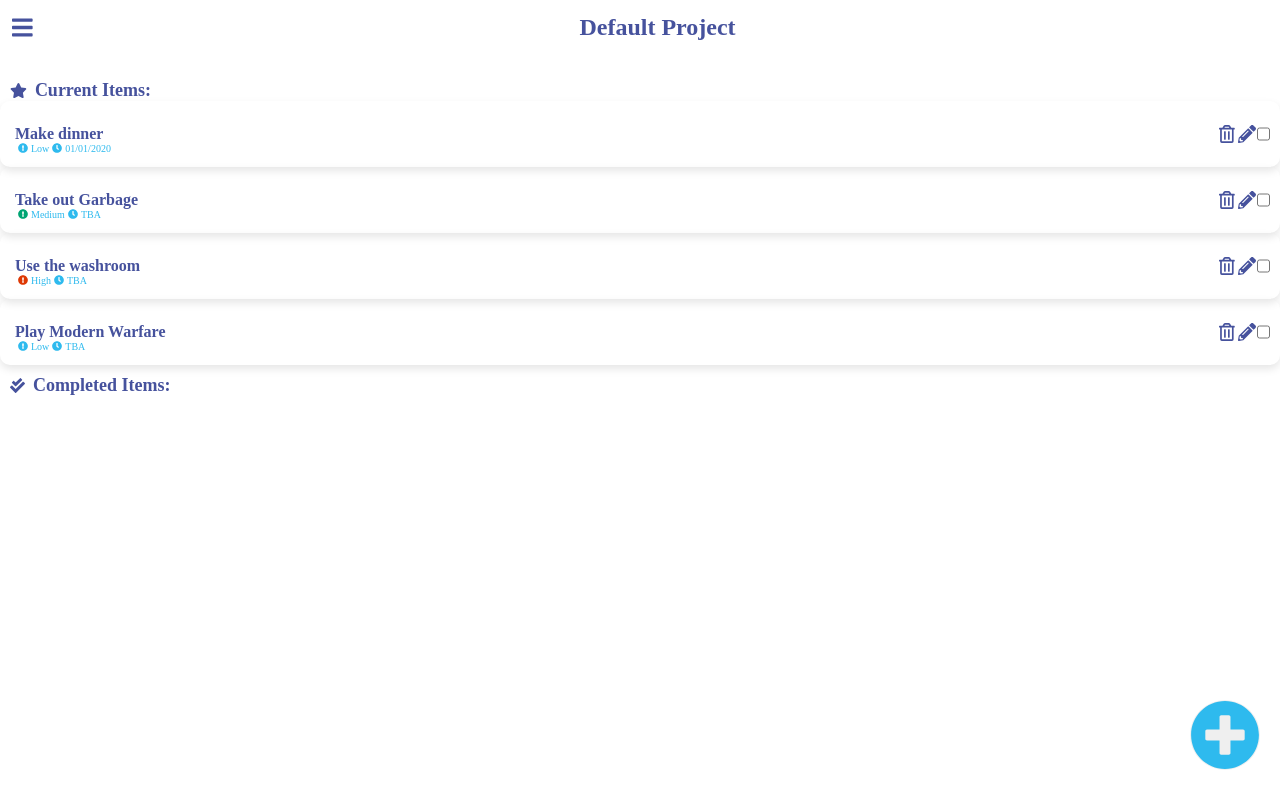
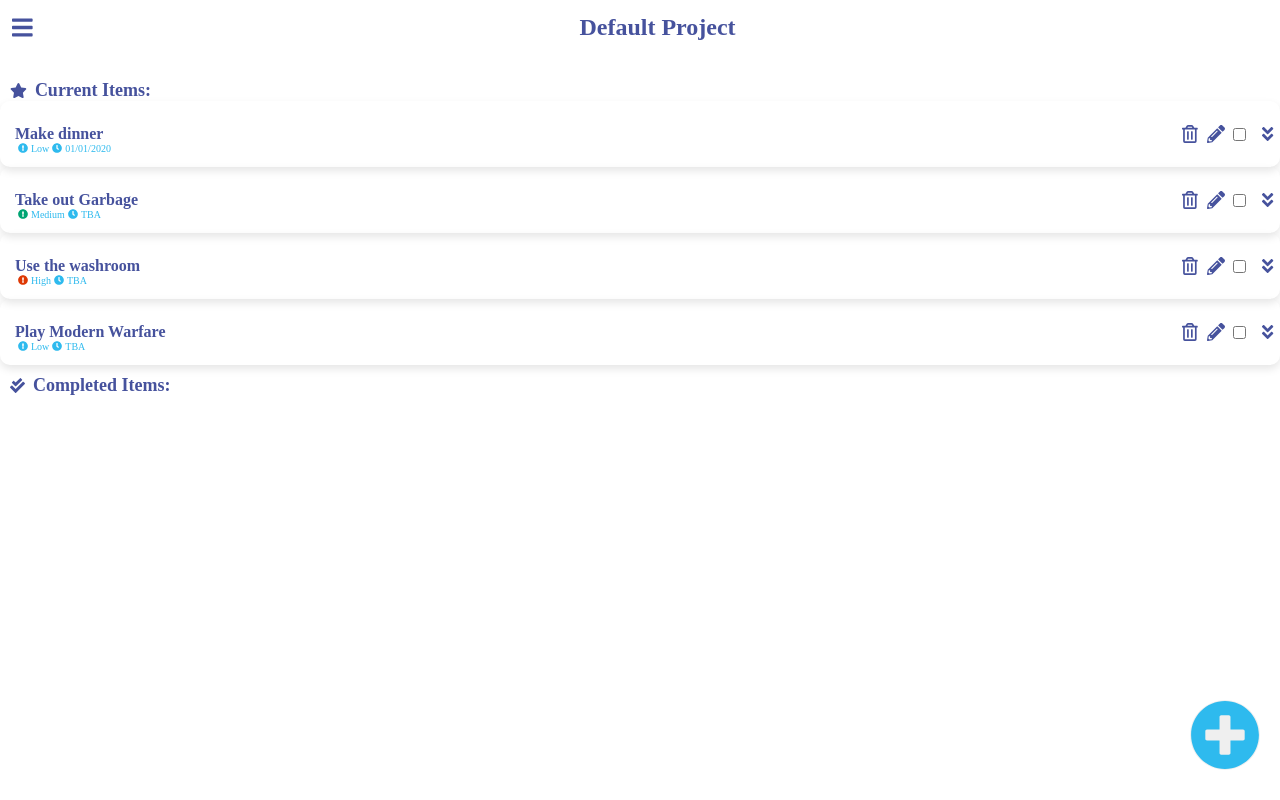
Before and after one commit to dermansultan/ToDoList, a website built with webpack: page dist/index.html in a window 1280 px wide. Built offline with nearby package versions, Linux system fonts and the light colour scheme; a web font is replaced by a local one.

Commit message:
Expand Button for Desc + Spacing Changes

```diff
--- a/src/displayRender.js
+++ b/src/displayRender.js
@@ -375,16 +375,31 @@ const displayRender = (() => {
     metaWrapper.appendChild(taskDueDateWrapper);
     leftWrapper.appendChild(metaWrapper);
 
-    // Append of all wrappers
-    taskItemWrapper.appendChild(leftWrapper);
-    taskItemWrapper.appendChild(rightIconsWrapper);
-    taskItemWrapper.addEventListener('click', () =>{
+    // Expand Button to show desc
+    let expandBtn = document.createElement('button');
+    let expandBtnIcon = document.createElement('i');
+    expandBtn.className = 'expandBtn';
+    expandBtnIcon.className = 'fas fa-angle-double-down';
+    expandBtn.appendChild(expandBtnIcon);
+    expandBtn.addEventListener('click', () =>{
       if (taskDesc.style.display === 'none'){
         taskDesc.style.display = 'flex';
       } else {
         taskDesc.style.display = 'none';
       }
-    })
+      if (expandBtnIcon.classList.contains('fa-angle-double-down')){
+        expandBtnIcon.classList.remove('fa-angle-double-down');
+        expandBtnIcon.classList.add('fa-angle-double-right');
+      } else {
+        expandBtnIcon.classList.remove('fa-angle-double-right');
+        expandBtnIcon.classList.add('fa-angle-double-down');
+      }
+    });
+    rightIconsWrapper.appendChild(expandBtn);
+    // Append of all wrappers
+    taskItemWrapper.appendChild(leftWrapper);
+    taskItemWrapper.appendChild(rightIconsWrapper);
+
     return taskItemWrapper;
   }
 
--- a/src/style.css
+++ b/src/style.css
@@ -77,15 +77,16 @@ font-size: 10px;
 
 .taskDesc{
     display: none;
-    padding-top: 8px;
+    padding-top: 4px;
     opacity: 1;
     transition: 0.5s;
     font-size: 12px;
     text-overflow: ellipsis;
-    padding-bottom: 8px;
-    padding-right: 5px;
+    padding-bottom: 5px;
+    padding-right: 4px;
     color: #787878;
     pointer-events: none;
+
 }
 
 .taskMoreBtn{
@@ -102,6 +103,22 @@ font-size: 10px;
     width: 20px;
     background-color: transparent;
     height: 20px;
+}
+
+.expandBtn{
+    border: 0;
+    width: 18px;
+    background-color: transparent;
+    height: 18px;
+    display: flex;
+    align-items: center;
+}
+
+.fa-angle-double-down{
+    pointer-events: none;
+    color: #46529D;
+    font-size: 18px;
+    margin-left: 10px;
 }
 
 
@@ -141,6 +158,9 @@ font-size: 18px;
 .rightIconsWrapper{
     padding-right: 10px;
     display: flex;
+    justify-content: space-between;
+    min-width: 100px;
+    align-items: center;
 }
 
 .leftWrapper{
```
Also changed, not shown: 1 other file.
